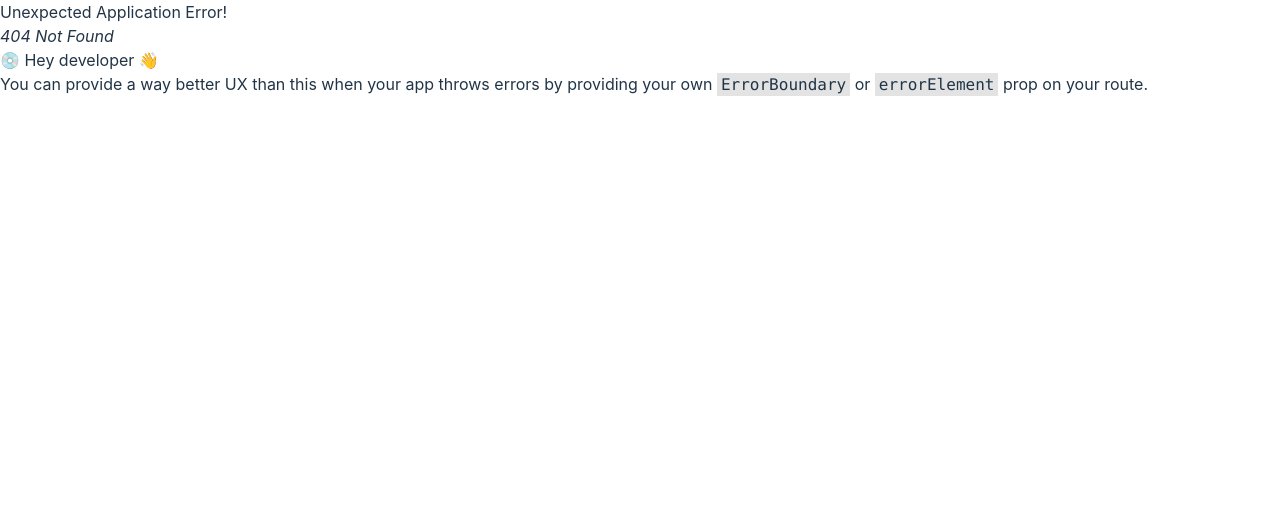
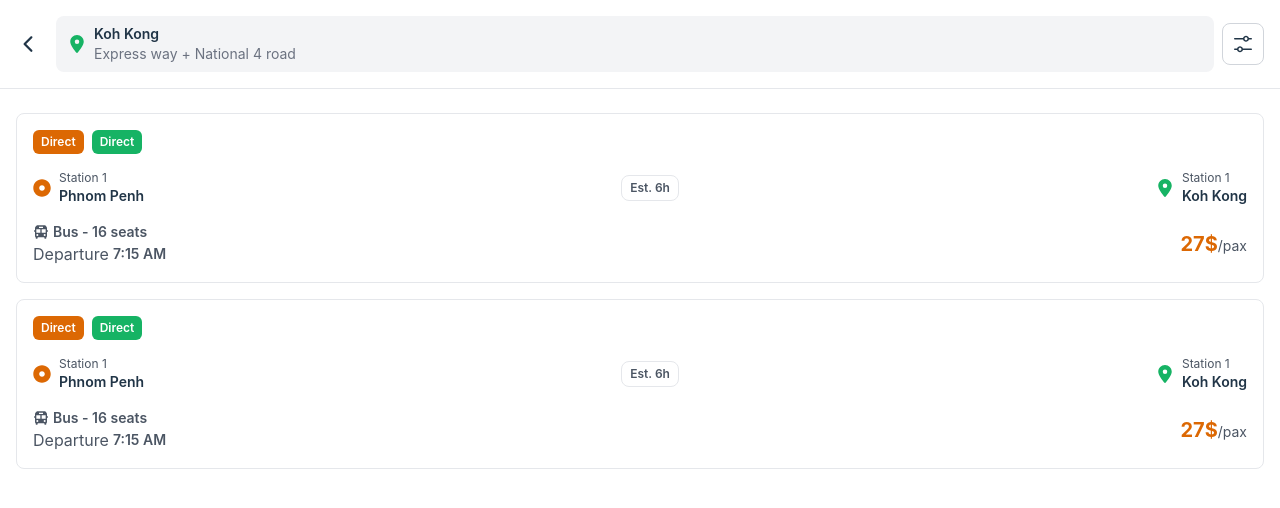
Before and after one commit to vaneath/derk-neak-client, a React (Vite) app: page /search/results in a window 1280 px wide. Before the commit this address had no page. Shown: the top 508 px of the page. Built offline with nearby package versions, Linux system fonts and the light colour scheme.

Commit message:
draft search result screen

```diff
--- /dev/null
+++ b/src/components/SearchResultCard.jsx
@@ -0,0 +1,68 @@
+import React from "react";
+import { FaDotCircle } from "react-icons/fa";
+import { FaLocationDot } from "react-icons/fa6";
+import { BiSolidBus } from "react-icons/bi";
+
+const SearchResultCard = () => {
+  return (
+    <div className='hover:bg-gray-100'>
+      <div className='flex flex-col space-y-4 p-4 border border-gray-200 rounded-lg'>
+        <div>
+          <div className='flex space-x-2'>
+            <p className='py-1 px-2 bg-orange rounded-md font-semibold text-xs text-white'>
+              Direct
+            </p>
+            <p className='py-1 px-2 bg-green rounded-md font-semibold text-xs text-white'>
+              Direct
+            </p>
+          </div>
+        </div>
+        <div className='flex justify-between items-center space-x-1'>
+          <div className='flex space-x-2 items-center'>
+            <span className='text-orange text-lg'>
+              <FaDotCircle />
+            </span>
+            <div>
+              <p className='text-xs text-gray-600'>Station 1</p>
+              <p className=' text-sm font-semibold'>Phnom Penh</p>
+            </div>
+          </div>
+          <div className='px-2 py-1 rounded-lg border border-gray-200'>
+            <p className='text-xs font-semibold text-gray-600'>Est. 6h</p>
+          </div>
+          <div className='flex space-x-2 items-center'>
+            <span className='text-green text-lg'>
+              <FaLocationDot />
+            </span>
+            <div>
+              <p className='text-xs text-gray-600'>Station 1</p>
+              <p className=' text-sm font-semibold'>Koh Kong</p>
+            </div>
+          </div>
+        </div>
+        <div className='flex items-center justify-between'>
+          <div>
+            <div className='flex items-center text-gray-600 space-x-1'>
+              <span>
+                <BiSolidBus />
+              </span>
+              <p className='text-sm font-semibold'>Bus - 16 seats</p>
+            </div>
+            <div className='flex items-center space-x-1 text-gray-600'>
+              <p>Departure</p>
+              <p className='text-sm font-semibold'>7:15 AM</p>
+            </div>
+          </div>
+          <div>
+            <p className='text-sm text-gray-600'>
+              <span className='font-bold text-xl text-orange'>27$</span>
+              /pax
+            </p>
+          </div>
+        </div>
+      </div>
+    </div>
+  );
+};
+
+export default SearchResultCard;
--- /dev/null
+++ b/src/components/SearchResultHeader.jsx
@@ -0,0 +1,36 @@
+import React from "react";
+import { FaLocationDot } from "react-icons/fa6";
+import { IoIosArrowBack } from "react-icons/io";
+import { VscSettings } from "react-icons/vsc";
+import { NavLink } from "react-router-dom";
+
+const SearchResultHeader = () => {
+  return (
+    <div className='border-b border-gray-200 mb-6'>
+      <div className='flex items-center space-x-2 justify-between p-4'>
+        <div className='flex items-center space-x-4 grow'>
+          {/* Back Arrow */}
+          <NavLink to='/'>
+            <IoIosArrowBack className='size-6' />
+          </NavLink>
+          <div className='flex space-x-2 items-center bg-gray-100 py-2 px-3 rounded-lg grow'>
+            <span className='text-green text-lg'>
+              <FaLocationDot />
+            </span>
+            <div>
+              <h2 className=' text-sm font-semibold'>Koh Kong</h2>
+              <p className=' text-sm text-gray-500'>
+                Express way + National 4 road
+              </p>
+            </div>
+          </div>
+        </div>
+        <div className='p-2 flex justify-center items-center rounded-lg border border-gray-300'>
+          <VscSettings className='size-6' />
+        </div>
+      </div>
+    </div>
+  );
+};
+
+export default SearchResultHeader;
--- a/src/components/TravelSearchForm.jsx
+++ b/src/components/TravelSearchForm.jsx
@@ -11,7 +11,7 @@ const TravelSearchForm = () => {
         <div className='space-y-4'>
           {/* Current Location */}
           <div className='flex items-center space-x-2'>
-            <span className='text-orange-600 text-lg'>
+            <span className='text-orange text-lg'>
               <FaDotCircle />
             </span>
             <input
@@ -23,7 +23,7 @@ const TravelSearchForm = () => {
 
           {/* Destination */}
           <div className='flex items-center space-x-2'>
-            <span className='text-green-600 text-lg'>
+            <span className='text-green text-lg'>
               <FaLocationDot />
             </span>
             <input
--- a/src/index.css
+++ b/src/index.css
@@ -13,11 +13,6 @@
   -moz-osx-font-smoothing: grayscale;
 }
 
-a {
-  font-weight: 500;
-  color: #026AA2;
-  text-decoration: inherit;
-}
 a:hover {
   color: #c0c0c0;
 }
@@ -39,7 +34,7 @@ button {
   transition: border-color 0.25s;
 }
 button:hover {
-  border-color: #026AA2;
+  border-color: #026aa2;
 }
 button:focus,
 button:focus-visible {
@@ -52,7 +47,7 @@ button:focus-visible {
     background-color: #ffffff;
   }
   a:hover {
-    color: #026AA2;
+    color: #026aa2;
   }
   button {
     background-color: #f9f9f9;
--- a/src/main.jsx
+++ b/src/main.jsx
@@ -13,6 +13,7 @@ import Search from "./pages/Search.jsx";
 import Promotion from "./pages/Promotion.jsx";
 import Account from "./pages/Account.jsx";
 import Home from "./pages/Home.jsx";
+import SearchResult from "./pages/SearchResult.jsx";
 
 const router = createBrowserRouter(
   createRoutesFromElements([
@@ -22,7 +23,10 @@ const router = createBrowserRouter(
       <Route path='/account' element={<Account />} />
       <Route path='/tickets' element={<Ticket />} />,
     </Route>,
-    <Route path='/search' element={<Search />} />,
+    <Route path='/search'>
+      <Route index element={<Search />} />,
+      <Route path='results' element={<SearchResult />} />,
+    </Route>,
   ])
 );
 
@@ -32,7 +36,6 @@ createRoot(document.getElementById("root")).render(
   </StrictMode>
 );
 
-
 // If not login, redirect to login page
 // If login, redirect to home page
 
--- /dev/null
+++ b/src/pages/SearchResult.jsx
@@ -0,0 +1,20 @@
+import React from "react";
+import SearchResultHeader from "../components/SearchResultHeader";
+import SearchResultCard from "../components/SearchResultCard";
+
+const SearchResult = () => {
+  return (
+    <div className='min-h-screen'>
+      {/* Header */}
+      <SearchResultHeader />
+
+      {/* Search Results */}
+      <div className='px-4 space-y-4'>
+        <SearchResultCard />
+        <SearchResultCard />
+      </div>
+    </div>
+  );
+};
+
+export default SearchResult;
--- a/tailwind.config.js
+++ b/tailwind.config.js
@@ -6,6 +6,8 @@ export default {
       colors: {
         primary: "#026AA2",
         secondary: "#EAAA08",
+        orange: "#dc6803",
+        green: "#16b364",
       },
     },
   },
```
